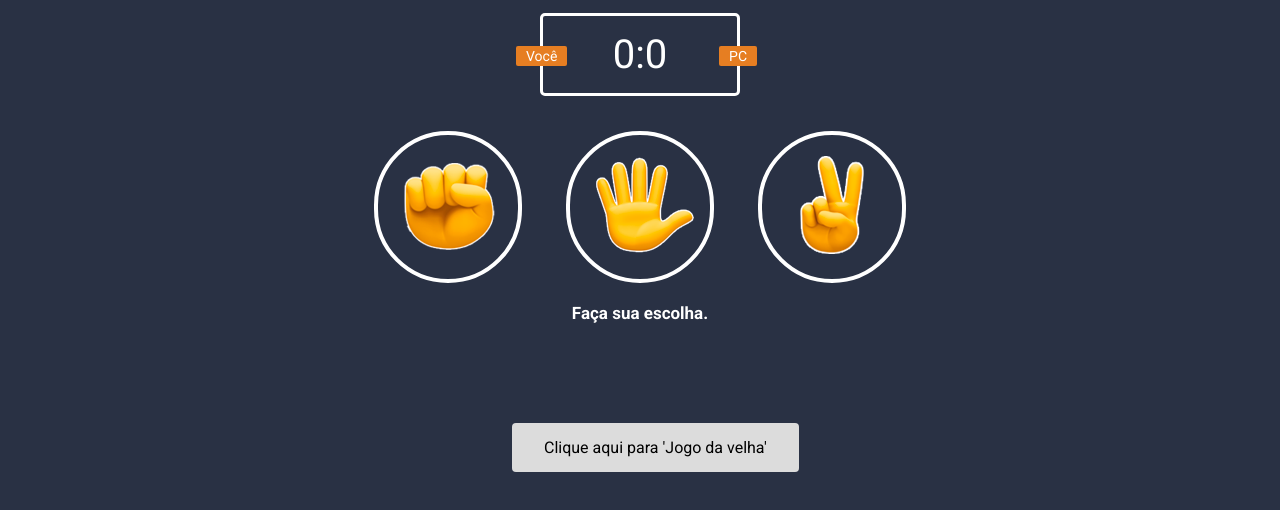
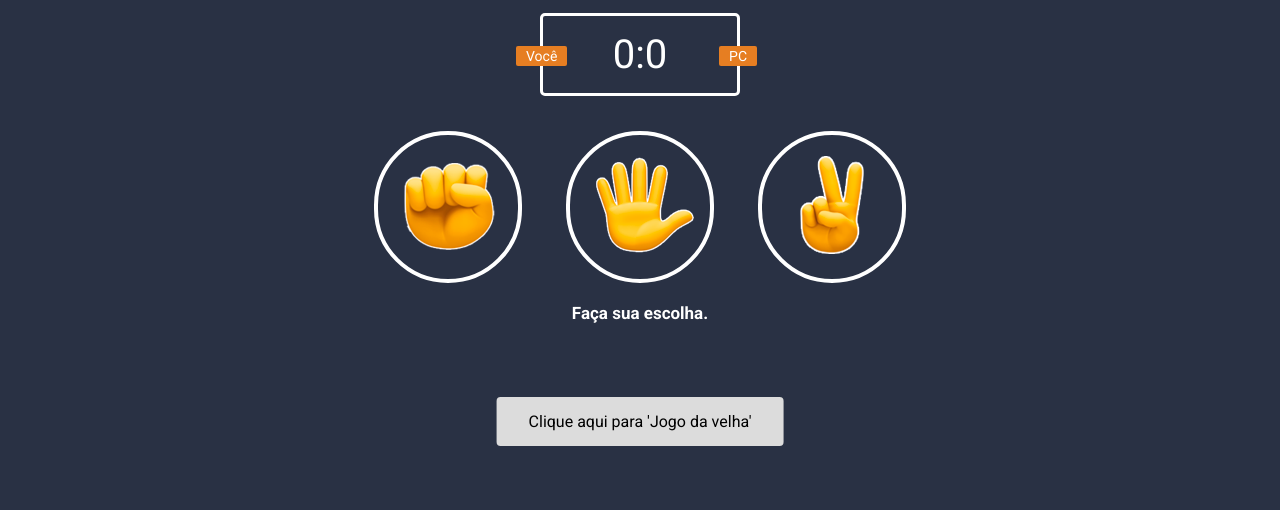
Before and after one commit to Jpcajueiro/Jpcajueiro.github.io, a plain HTML site: page index.html in a window 1280 px wide. Shown: the part 78-588 px from the top of the page. Drawn offline with Linux system fonts and the light colour scheme.

Commit message:
Update styles.css
<a>tag update</a>

```diff
--- a/styles.css
+++ b/styles.css
@@ -122,5 +122,8 @@ a {
     margin-top: 100px;
     margin-left: 40%;
     font-family: 'Roboto', sans-serif;
-    top: 630px;
+    position: absolute;
+    left: 10%;
+    transform: translateX(-50%);
+    top: 375px;
   }
```
